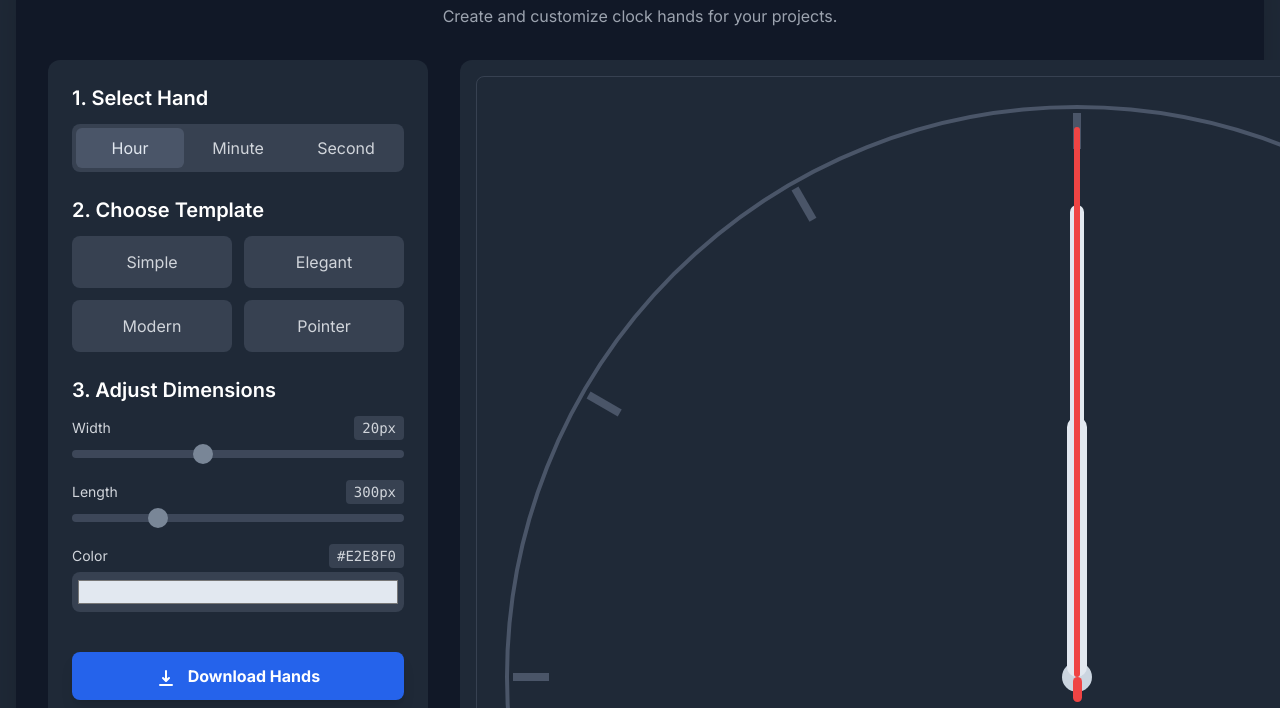
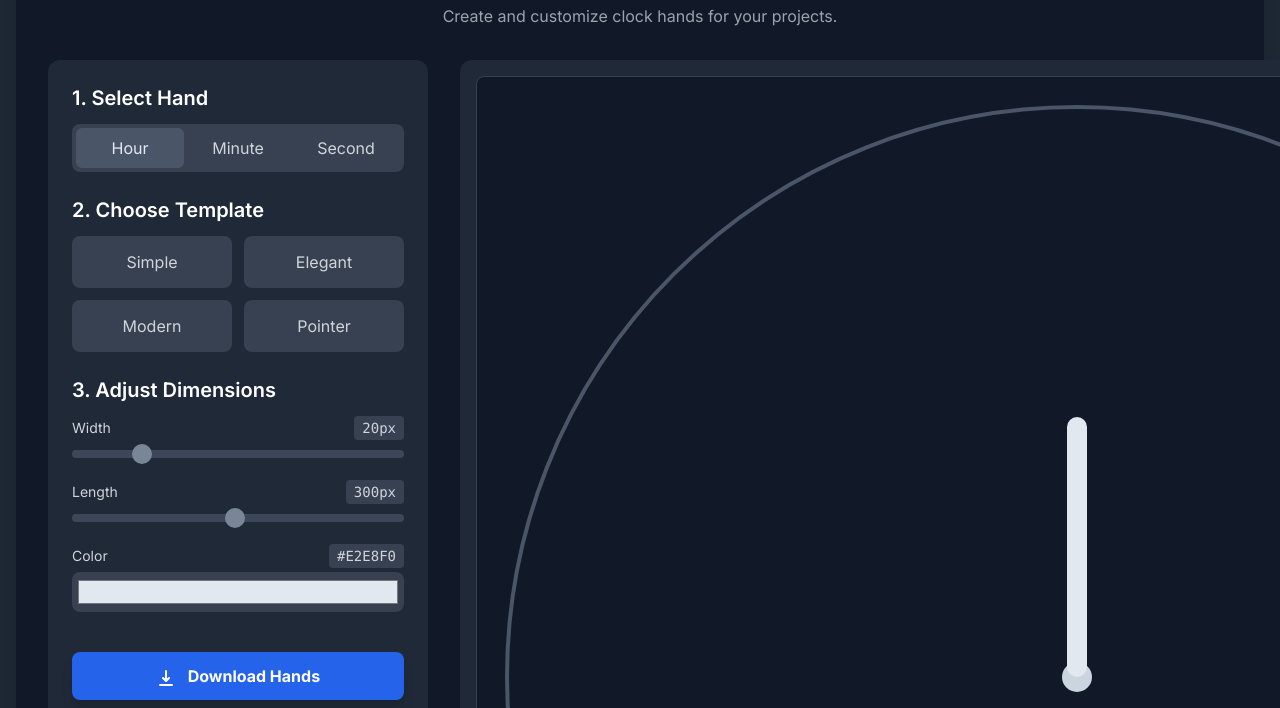
Before and after one commit to neelakandanz/neelakandanz.github.io, a plain HTML site: page tools/watch-hands-tool.html in a window 1280 px wide. Shown: the part 92-800 px from the top of the page. Drawn offline with nearby package versions, Linux system fonts and the light colour scheme.

Commit message:
hands ui updates

```diff
--- a/tools/watch-hands-tool.html
+++ b/tools/watch-hands-tool.html
@@ -85,11 +85,11 @@
                     <div class="space-y-4">
                         <div>
                             <label for="width-slider" class="flex justify-between items-center text-sm"><span>Width</span><span id="width-value" class="font-mono bg-gray-700 px-2 py-0.5 rounded"></span></label>
-                            <input id="width-slider" type="range" min="1" max="50" class="mt-1">
+                            <input id="width-slider" type="range" min="1" max="100" class="mt-1">
                         </div>
                         <div>
                             <label for="height-slider" class="flex justify-between items-center text-sm"><span>Length</span><span id="height-value" class="font-mono bg-gray-700 px-2 py-0.5 rounded"></span></label>
-                            <input id="height-slider" type="range" min="10" max="1200" class="mt-1">
+                            <input id="height-slider" type="range" min="10" max="600" class="mt-1">
                         </div>
                         <div>
                             <label for="color-picker" class="flex justify-between items-center text-sm"><span>Color</span><span id="color-value" class="font-mono bg-gray-700 px-2 py-0.5 rounded"></span></label>
@@ -101,15 +101,15 @@
                 <div class="pt-4">
                      <button id="download-btn" class="w-full bg-blue-600 hover:bg-blue-700 text-white font-bold py-3 px-4 rounded-lg transition-all duration-300 transform hover:scale-105 shadow-lg">
                          <svg xmlns="http://www.w3.org/2000/svg" class="h-5 w-5 inline-block mr-2" viewBox="0 0 20 20" fill="currentColor">
-                           <path fill-rule="evenodd" d="M3 17a1 1 0 011-1h12a1 1 0 110 2H4a1 1 0 01-1-1zm3.293-7.707a1 1 0 011.414 0L9 10.586V3a1 1 0 112 0v7.586l1.293-1.293a1 1 0 111.414 1.414l-3 3a1 1 0 01-1.414 0l-3-3a1 1 0 010-1.414z" clip-rule="evenodd" />
+                             <path fill-rule="evenodd" d="M3 17a1 1 0 011-1h12a1 1 0 110 2H4a1 1 0 01-1-1zm3.293-7.707a1 1 0 011.414 0L9 10.586V3a1 1 0 112 0v7.586l1.293-1.293a1 1 0 111.414 1.414l-3 3a1 1 0 01-1.414 0l-3-3a1 1 0 010-1.414z" clip-rule="evenodd" />
                          </svg>
                          Download Hands
                      </button>
                 </div>
             </div>
 
-            <div class="lg:col-span-1 bg-gray-800 p-4 rounded-xl flex items-center justify-center">
-                <div class="w-full h-full overflow-auto border border-gray-700 rounded-lg">
+            <div class="lg:col-span-1 bg-gray-800 p-4 rounded-xl flex items-center justify-center min-h-[500px]">
+                <div class="w-full h-full overflow-auto border border-gray-700 rounded-lg bg-gray-900">
                      <canvas id="clock-canvas"></canvas>
                 </div>
             </div>
@@ -144,18 +144,20 @@
                 simple: (ctx, w, h, c) => {
                     ctx.fillStyle = c;
                     ctx.beginPath();
-                    ctx.roundRect(-w / 2, -h + (w*2), w, h - (w*2), w / 2);
+                    // Adjusted to prevent the hand from becoming too short with large widths
+                    const tail = Math.min(h / 4, 40);
+                    ctx.roundRect(-w / 2, -h + tail, w, h - tail, w / 2);
                     ctx.fill();
                 },
                 elegant: (ctx, w, h, c) => {
                     ctx.fillStyle = c;
                     ctx.beginPath();
-                    ctx.moveTo(0, 0);
-                    ctx.lineTo(-w / 2, -15);
+                    ctx.moveTo(0, h * 0.1); // Small tail
+                    ctx.lineTo(-w, -h * 0.1);
                     ctx.lineTo(-w / 3, -h + 20);
                     ctx.lineTo(0, -h);
                     ctx.lineTo(w / 3, -h + 20);
-                    ctx.lineTo(w / 2, -15);
+                    ctx.lineTo(w, -h * 0.1);
                     ctx.closePath();
                     ctx.fill();
                 },
@@ -164,7 +166,7 @@
                     ctx.lineWidth = w;
                     ctx.lineCap = 'round';
                     ctx.beginPath();
-                    ctx.moveTo(0, 15);
+                    ctx.moveTo(0, 20);
                     ctx.lineTo(0, -h);
                     ctx.stroke();
                 },
@@ -176,60 +178,46 @@
                     ctx.fill();
                     // Tail
                     ctx.beginPath();
-                    ctx.roundRect(-w/1.5, 0, w * 1.5, 25, w);
+                    ctx.roundRect(-w, 0, w * 2, 40, w);
                     ctx.fill();
                 }
             };
 
             // --- Drawing Functions ---
-            function drawClockFace() {
+            function drawClockFaceGuide() {
                 const radius = canvas.width / 2;
                 ctx.strokeStyle = '#4a5568';
                 ctx.lineWidth = 4;
 
-                // Outer circle
+                // Outer circle guide
                 ctx.beginPath();
                 ctx.arc(0, 0, radius * 0.95, 0, 2 * Math.PI);
                 ctx.stroke();
 
-                // Center dot
+                // Center dot guide
                 ctx.fillStyle = '#cbd5e0';
                 ctx.beginPath();
                 ctx.arc(0, 0, 15, 0, 2 * Math.PI);
                 ctx.fill();
-
-                // Hour markers
-                 ctx.lineWidth = 8;
-                for (let i = 0; i < 12; i++) {
-                    const angle = (i * 30) * Math.PI / 180;
-                    const x1 = Math.sin(angle) * (radius * 0.88);
-                    const y1 = -Math.cos(angle) * (radius * 0.88);
-                    const x2 = Math.sin(angle) * (radius * 0.94);
-                    const y2 = -Math.cos(angle) * (radius * 0.94);
-                    ctx.beginPath();
-                    ctx.moveTo(x1, y1);
-                    ctx.lineTo(x2, y2);
-                    ctx.stroke();
-                }
             }
 
-            function drawAllHands() {
+            // IMPROVEMENT: Renamed function and now it only draws the active hand for a clearer preview.
+            function drawPreview() {
                 ctx.clearRect(0, 0, canvas.width, canvas.height);
                 ctx.save();
                 ctx.translate(canvas.width / 2, canvas.height / 2);
 
-                drawClockFace();
+                drawClockFaceGuide();
 
-                // Draw hands in order: hour, minute, second
-                ['hour', 'minute', 'second'].forEach(handType => {
-                    const hand = hands[handType];
-                    const drawFunc = templates[hand.template];
-                    ctx.save();
-                    drawFunc(ctx, hand.width, hand.height, hand.color);
-                    ctx.restore();
-                });
+                // Draw only the currently active hand
+                const hand = hands[activeHand];
+                const drawFunc = templates[hand.template];
 
-                ctx.restore(); // Reset transform
+                ctx.save();
+                drawFunc(ctx, hand.width, hand.height, hand.color);
+                ctx.restore();
+
+                ctx.restore(); // Reset all transformations
             }
 
             // --- UI Update Functions ---
@@ -242,12 +230,10 @@
                 colorPicker.value = hand.color;
                 colorValue.textContent = hand.color.toUpperCase();
 
-                // Update active tab
                 handSelector.querySelectorAll('button').forEach(btn => {
                     btn.classList.toggle('tab-active', btn.dataset.hand === activeHand);
                 });
 
-                // Update active template button
                 templateSelector.querySelectorAll('button').forEach(btn => {
                     btn.classList.toggle('template-btn-active', btn.dataset.template === hand.template);
                 });
@@ -258,6 +244,7 @@
                 if (e.target.tagName === 'BUTTON') {
                     activeHand = e.target.dataset.hand;
                     updateControls();
+                    drawPreview(); // Redraw with the new active hand
                 }
             });
 
@@ -265,34 +252,30 @@
                 if (e.target.tagName === 'BUTTON') {
                     hands[activeHand].template = e.target.dataset.template;
                     updateControls();
-                    drawAllHands();
+                    drawPreview();
                 }
             });
 
-            widthSlider.addEventListener('input', (e) => {
-                hands[activeHand].width = parseInt(e.target.value, 10);
+            const handleDimensionChange = () => {
+                hands[activeHand].width = parseInt(widthSlider.value, 10);
+                hands[activeHand].height = parseInt(heightSlider.value, 10);
+                hands[activeHand].color = colorPicker.value;
                 updateControls();
-                drawAllHands();
-            });
+                drawPreview();
+            };
 
-            heightSlider.addEventListener('input', (e) => {
-                hands[activeHand].height = parseInt(e.target.value, 10);
-                updateControls();
-                drawAllHands();
-            });
-
-            colorPicker.addEventListener('input', (e) => {
-                hands[activeHand].color = e.target.value;
-                updateControls();
-                drawAllHands();
-            });
+            widthSlider.addEventListener('input', handleDimensionChange);
+            heightSlider.addEventListener('input', handleDimensionChange);
+            colorPicker.addEventListener('input', handleDimensionChange);
 
             downloadBtn.addEventListener('click', () => {
                 const tempCanvas = document.createElement('canvas');
                 const tempCtx = tempCanvas.getContext('2d');
-                // Adjust download size for potentially larger hands
-                const maxSize = Math.max(hands.hour.height, hands.minute.height, hands.second.height);
-                const size = Math.ceil((maxSize + 100));
+
+                // *** THE MAIN FIX ***
+                // All hands are downloaded on a standard 1200x1200 canvas
+                // This ensures their pivot points are identical for easy alignment.
+                const size = 1200;
                 tempCanvas.width = size;
                 tempCanvas.height = size;
 
@@ -302,7 +285,8 @@
 
                     tempCtx.clearRect(0, 0, size, size);
                     tempCtx.save();
-                    // CORRECTED LINE: Translate to the true center of the canvas
+
+                    // Translate to the exact center of the standard 1200x1200 canvas
                     tempCtx.translate(size / 2, size / 2);
                     drawFunc(tempCtx, hand.width, hand.height, hand.color);
                     tempCtx.restore();
@@ -316,13 +300,13 @@
 
             // --- Initialization ---
             function init() {
-                // Set fixed canvas size
+                // Set a fixed, large canvas size for the preview area
                 const dialSize = 1200;
                 canvas.width = dialSize;
                 canvas.height = dialSize;
 
                 updateControls();
-                drawAllHands();
+                drawPreview();
             }
 
             init();
```
